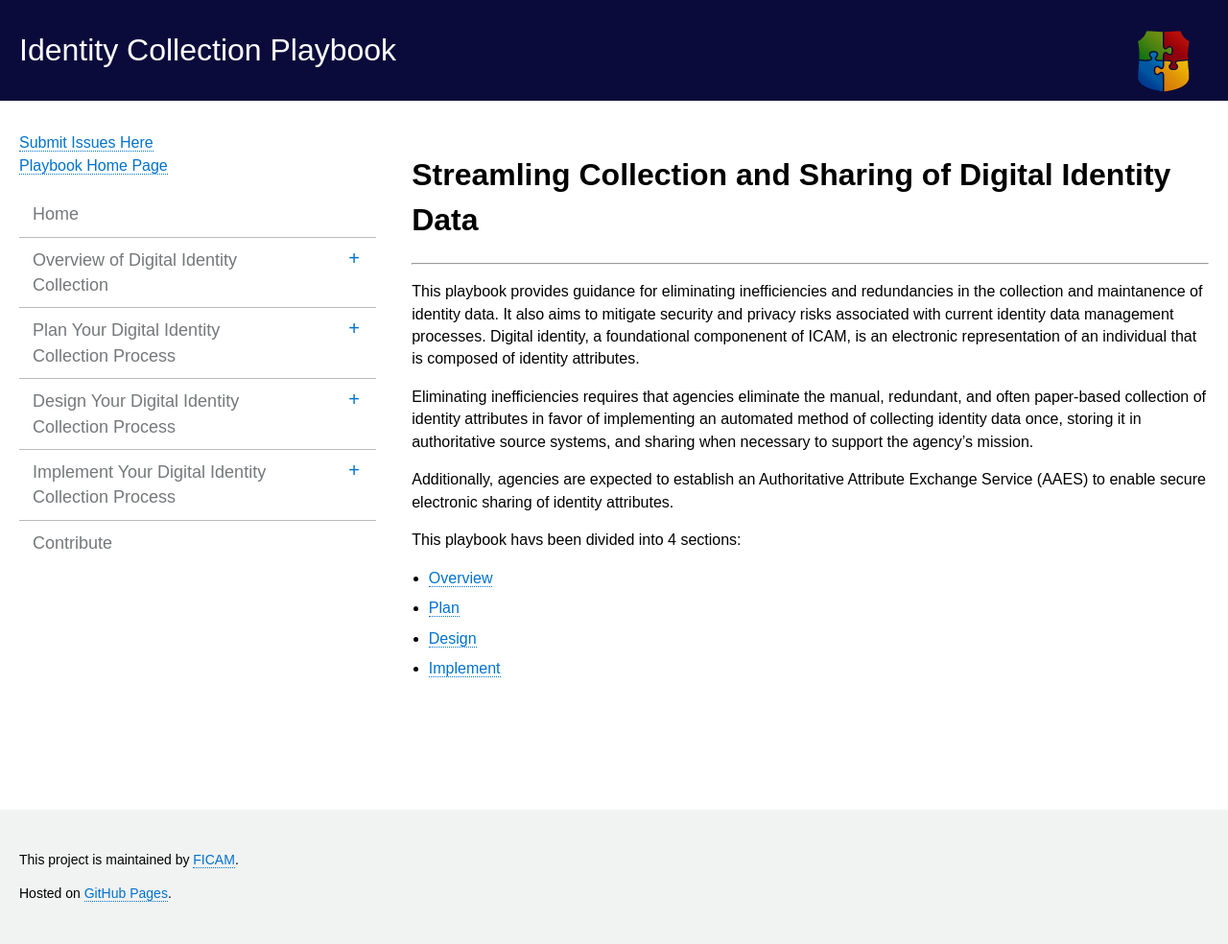
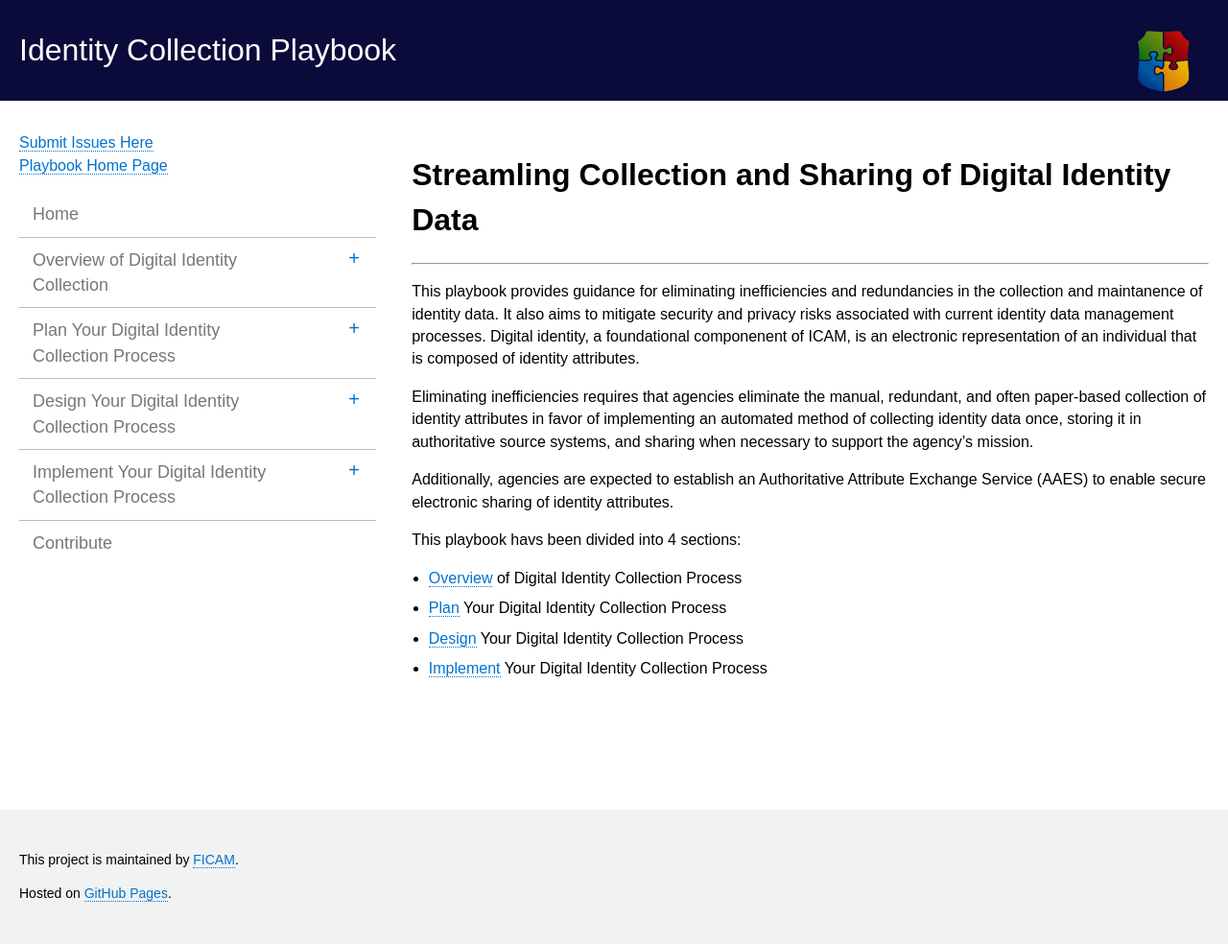
Before and after one commit to bnbuckler/identity-playbook, a Jekyll site: the page built from index.html, in a window 1280 px wide. Shown: the whole page at 96% size. Built offline with Jekyll 4.4.1, drawn with Linux system fonts in a browser that asks for light colours.

Commit message:
Update index.md

```diff
--- a/_includes/index.md
+++ b/_includes/index.md
@@ -9,7 +9,7 @@ Additionally, agencies are expected to establish an Authoritative Attribute Exch
 
 This playbook havs been divided into 4 sections:
 
-* [Overview](../identity-playbook/overview/index/)
-* [Plan](../identity-playbook/plan/)
-* [Design](../identity-playbook/design/)
-* [Implement](../identity-playbook/implement/index/)
+* [Overview](../identity-playbook/overview/index/) of Digital Identity Collection Process
+* [Plan](../identity-playbook/plan/) Your Digital Identity Collection Process
+* [Design](../identity-playbook/design/) Your Digital Identity Collection Process
+* [Implement](../identity-playbook/implement/index/) Your Digital Identity Collection Process
```
